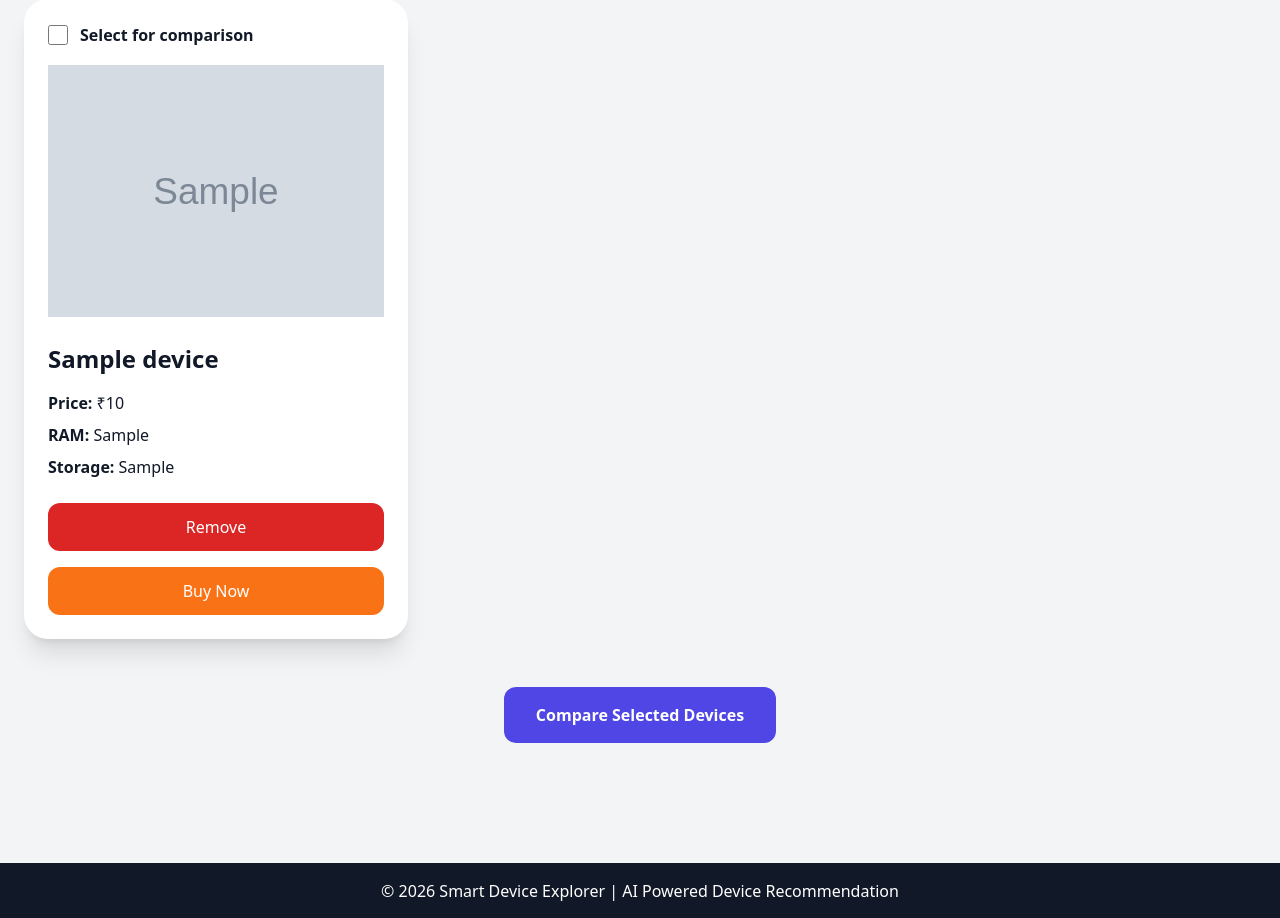
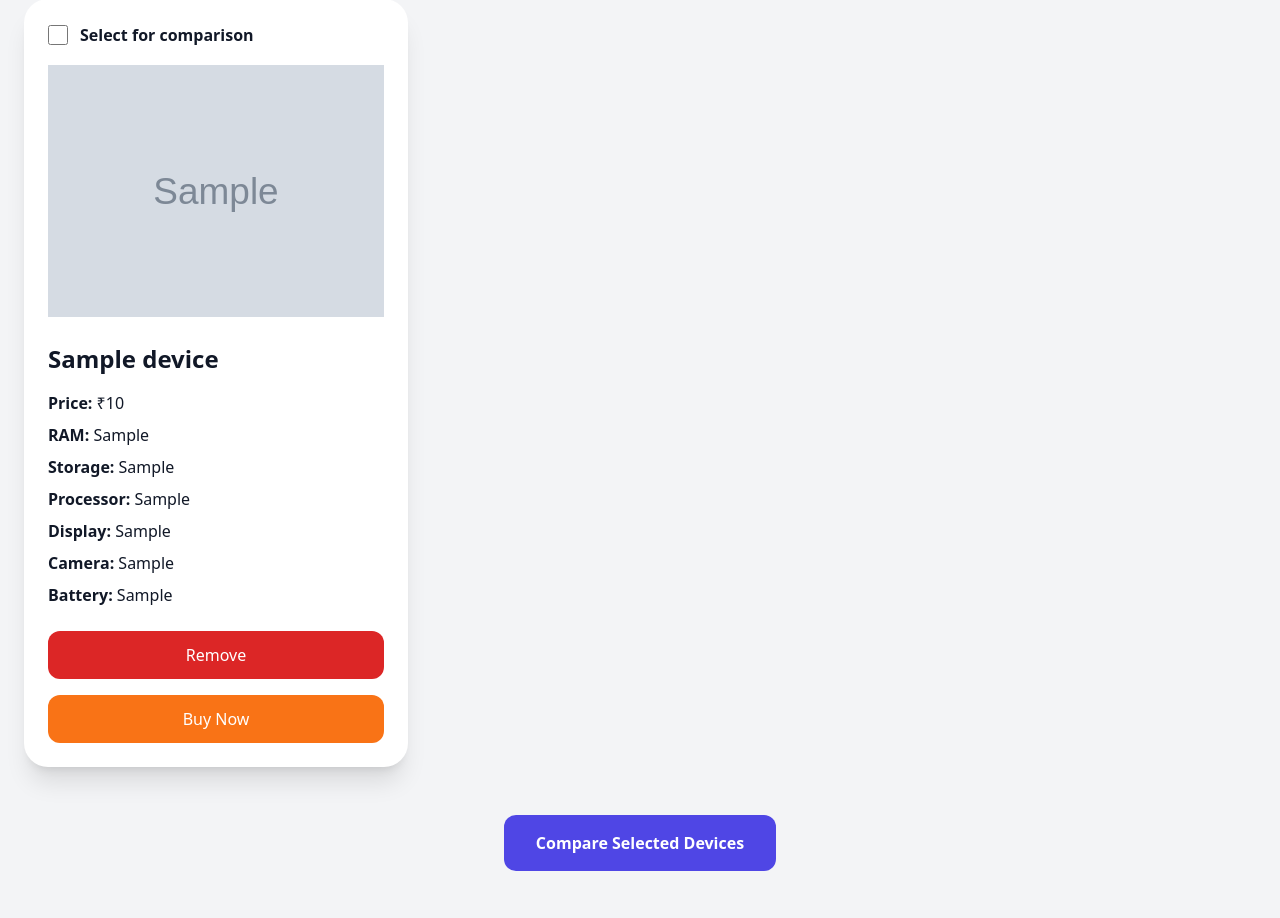
Before and after one commit to rudanishaili/smart-device-explorer, a Django app: page /favorites/ in a window 1280 px wide. Shown: the part 297-1215 px from the top of the page. Run offline with Django 5.2, Linux system fonts and the light colour scheme; a user stored in the database is signed in; tables that the repository leaves empty hold one stand-in row (values such as "Sample post"); grey boxes marked "Sample" are stand-in pictures; some libraries are stand-ins or nearby versions.

Commit message:
Day 4: Improved device details, and UX enhancements

```diff
--- a/templates/favorites.html
+++ b/templates/favorites.html
@@ -49,15 +49,47 @@
                     ₹{{ item.device.price }}
                 </p>
 
+               {% if item.device.ram %}
                 <p class="mb-2">
                     <strong>RAM:</strong>
                     {{ item.device.ram }}
                 </p>
+                {% endif %}
 
+                {% if item.device.storage %}
                 <p class="mb-2">
                     <strong>Storage:</strong>
                     {{ item.device.storage }}
                 </p>
+                {% endif %}
+
+                {% if item.device.processor %}
+                <p class="mb-2">
+                    <strong>Processor:</strong>
+                    {{ item.device.processor }}
+                </p>
+                {% endif %}
+
+                {% if item.device.display %}
+                <p class="mb-2">
+                    <strong>Display:</strong>
+                    {{ item.device.display }}
+                </p>
+                {% endif %}
+
+                {% if item.device.camera %}
+                <p class="mb-2">
+                    <strong>Camera:</strong>
+                    {{ item.device.camera }}
+                </p>
+                {% endif %}
+
+                {% if item.device.battery %}
+                <p class="mb-2">
+                    <strong>Battery:</strong>
+                    {{ item.device.battery }}
+                </p>
+                {% endif %}
 
                 <button
                     type="button"
```
Also changed, not shown: templates/recommendations.html (+12 -0 lines), scraper/seed_mobile_data.py (added).
